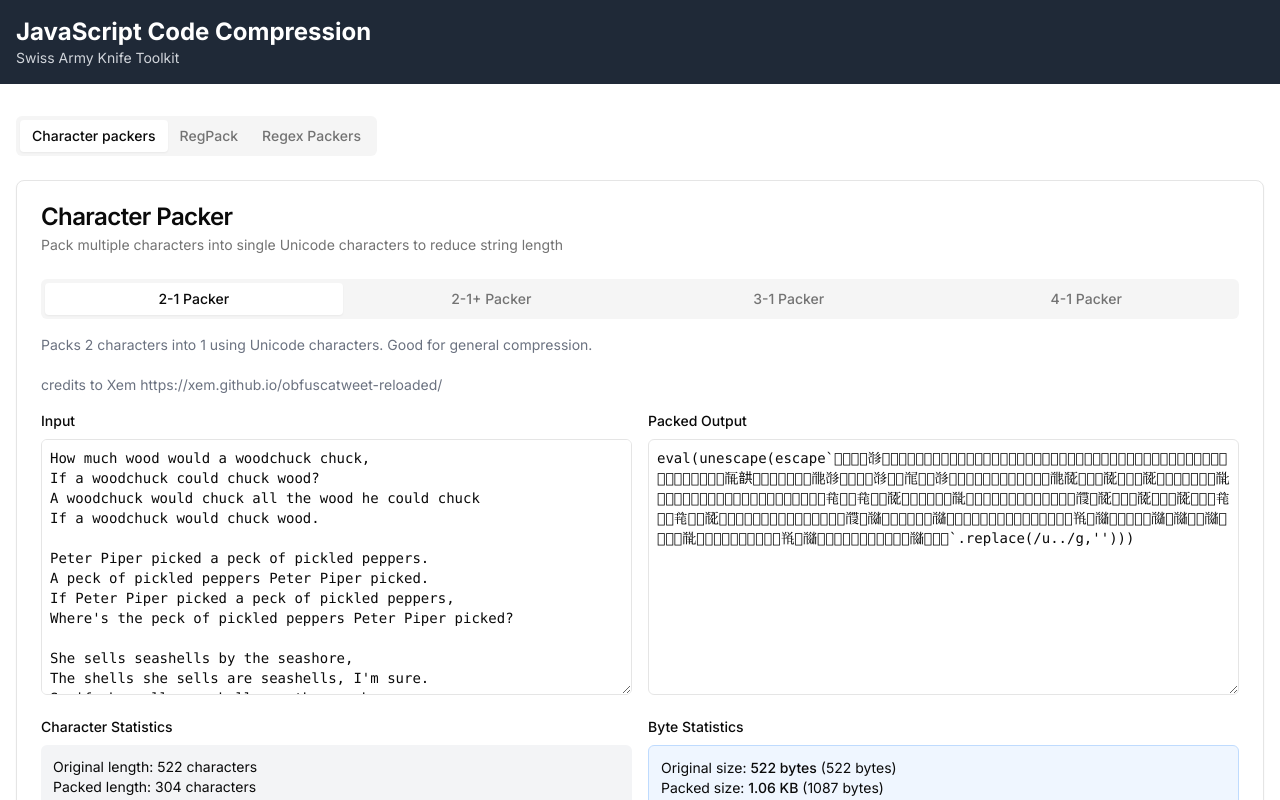
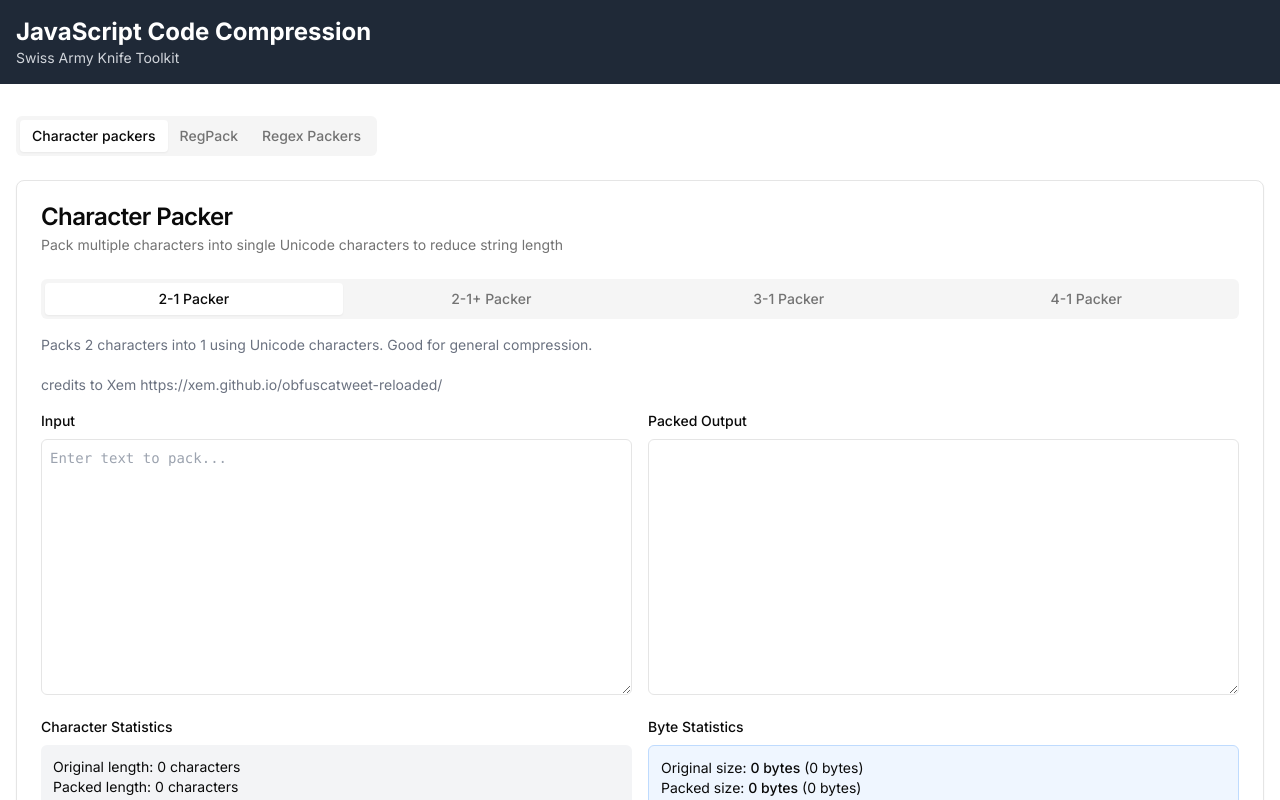
Before and after one commit to rucin93/JS-CG-tools, a Next.js app: page / in a window 1280 px wide. Shown: the top 800 px of the page. Built offline with nearby package versions, Linux system fonts and the light colour scheme.

Commit message:
Clear default input in CharPackerPreview
Removed default input text from CharPackerPreview component.

```diff
--- a/components/CharPackerPreview.tsx
+++ b/components/CharPackerPreview.tsx
@@ -31,20 +31,7 @@ function formatBytes(bytes: number): string {
 }
 
 export default function CharPackerPreview() {
-  const [input, setInput] = useState<string>(`How much wood would a woodchuck chuck,
-If a woodchuck could chuck wood?
-A woodchuck would chuck all the wood he could chuck
-If a woodchuck would chuck wood.
-
-Peter Piper picked a peck of pickled peppers.
-A peck of pickled peppers Peter Piper picked.
-If Peter Piper picked a peck of pickled peppers,
-Where's the peck of pickled peppers Peter Piper picked?
-
-She sells seashells by the seashore,
-The shells she sells are seashells, I'm sure.
-So if she sells seashells on the seashore,
-Then I'm sure she sells seashore shells.`)
+  const [input, setInput] = useState<string>(``)
 
   const [packerType, setPackerType] = useState<string>("2-1")
   const [output, setOutput] = useState<{ packed: string; mapping?: any }>({ packed: "" })
```
